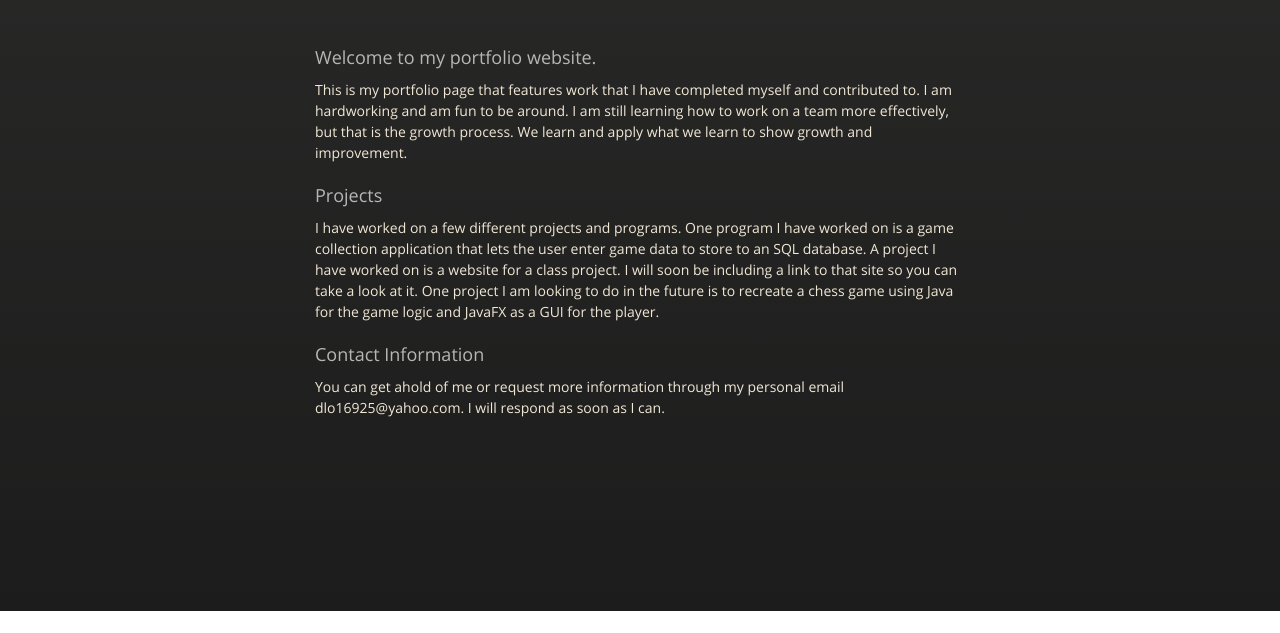
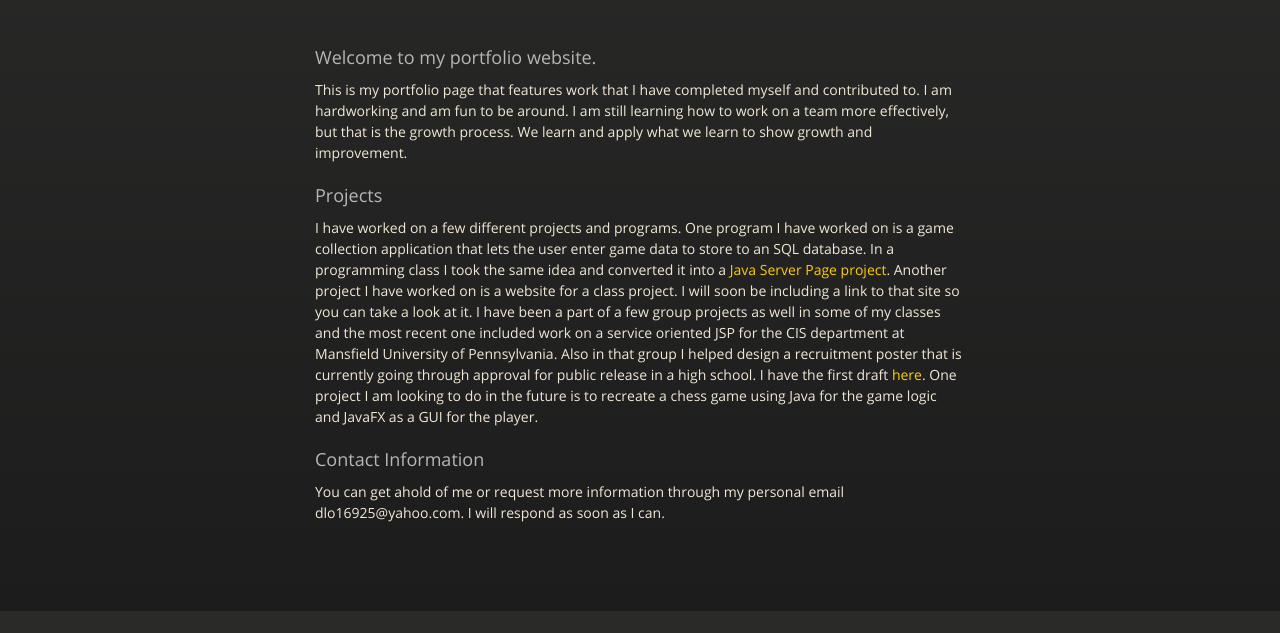
Before and after one commit to lozodd29/lozodd29.github.io, a plain HTML site: page index.html in a window 1280 px wide. Shown: the part 189-822 px from the top of the page. Before the commit the page ends 800 px from the top, so only its background shows below. Drawn offline with nearby package versions, Linux system fonts and the light colour scheme.

Commit message:
I updated the projects section
It now includes work from project three.

```diff
--- a/index.html
+++ b/index.html
@@ -43,7 +43,7 @@
 <h3>
 <a id="designer-templates" class="anchor" href="#designer-templates" aria-hidden="true"><span class="octicon octicon-link"></span></a>Projects</h3>
 
-<p>I have worked on a few different projects and programs. One program I have worked on is a game collection application that lets the user enter game data to store to an SQL database. A project I have worked on is a website for a class project. I will soon be including a link to that site so you can take a look at it. One project I am looking to do in the future is to recreate a chess game using Java for the game logic and JavaFX as a GUI for the player.</p>
+<p>I have worked on a few different projects and programs. One program I have worked on is a game collection application that lets the user enter game data to store to an SQL database. In a programming class I took the same idea and converted it into a <a href="https://github.com/lozodd29/JSPGameLibrary.git">Java Server Page project</a>. Another project I have worked on is a website for a class project. I will soon be including a link to that site so you can take a look at it. I have been a part of a few group projects as well in some of my classes and the most recent one included work on a service oriented JSP for the CIS department at Mansfield University of Pennsylvania. Also in that group I helped design a recruitment poster that is currently going through approval for public release in a high school. I have the first draft <a>here</a>. One project I am looking to do in the future is to recreate a chess game using Java for the game logic and JavaFX as a GUI for the player.</p>
 
 <h3>
 <a id="authors-and-contributors" class="anchor" href="#authors-and-contributors" aria-hidden="true"><span class="octicon octicon-link"></span></a>Contact Information</h3>
```
